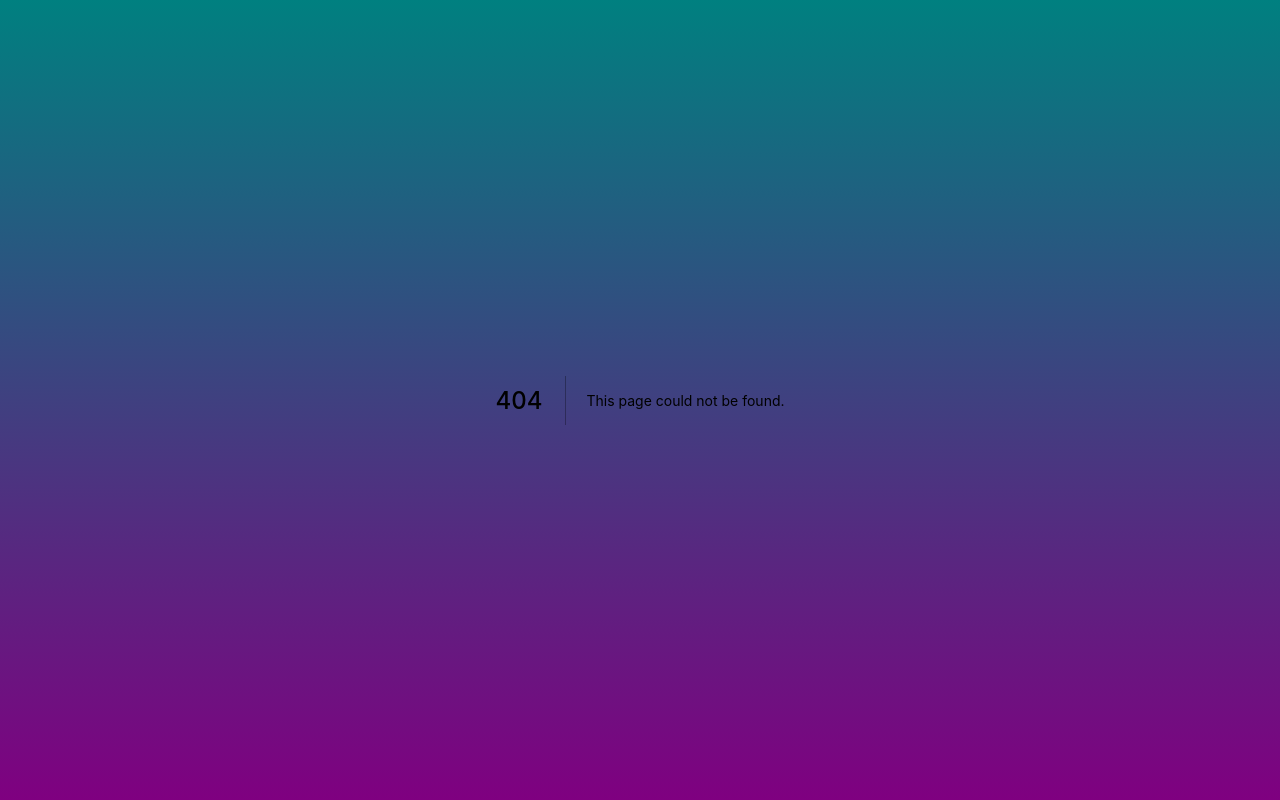
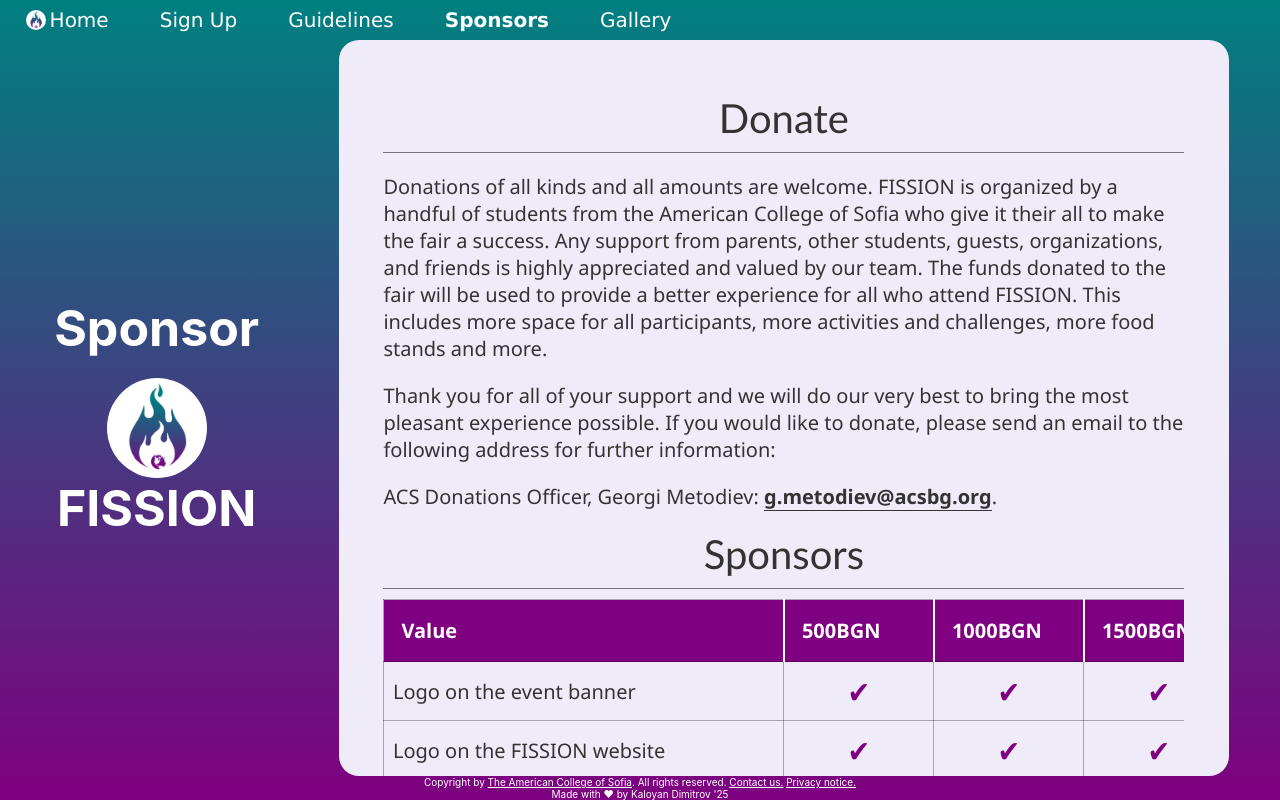
Before and after one commit to FreakyCoder/fission, a Next.js app: page /sponsors in a window 1280 px wide. Before the commit this address had no page. Built offline with nearby package versions, Linux system fonts and the light colour scheme.

Commit message:
Added sponsorship packages.

```diff
--- a/components/NavBar.js
+++ b/components/NavBar.js
@@ -24,8 +24,8 @@ export default function NavBar() {
 			content: "Guidelines",
 		},
 		{
-			href: "/donate",
-			content: "Donate",
+			href: "/sponsors",
+			content: "Sponsors",
 		},
 		{
 			href: "/gallery",
--- /dev/null
+++ b/components/SponsorshipTableCell.js
@@ -0,0 +1,26 @@
+export default function SponsorshipTableCell({ children }) {
+	let symbol;
+	switch (children) {
+		case "✔":
+			symbol = <span style={{ color: "#7f0080" }}>✔</span>;
+			break;
+		case "✘":
+			symbol = <span style={{ color: "#af0000" }}>✘</span>;
+			break;
+		default:
+	}
+	return (
+		<td>
+			<div
+				style={{
+					display: "flex",
+					justifyContent: "center",
+					alignItems: "center",
+					fontSize: "1.5em",
+				}}
+			>
+				{symbol}
+			</div>
+		</td>
+	);
+}
--- /dev/null
+++ b/pages/sponsors.js
@@ -0,0 +1,162 @@
+import Head from "next/head";
+import PageWrapper from "../components/PageWrapper";
+import ResponsiveTable from "../components/ResponsiveTable";
+import SponsorshipTableCell from "../components/SponsorshipTableCell";
+import styles from "../styles/General.module.css";
+
+export default function Donate() {
+	return (
+		<PageWrapper text="Sponsor">
+			<Head>
+				<title>FISSION :: Sponsors</title>
+			</Head>
+			<div className={styles.content}>
+				<h1>Donate</h1>
+				<hr />
+				<p>
+					Donations of all kinds and all amounts are welcome. FISSION
+					is organized by a handful of students from the American
+					College of Sofia who give it their all to make the fair a
+					success. Any support from parents, other students, guests,
+					organizations, and friends is highly appreciated and valued
+					by our team. The funds donated to the fair will be used to
+					provide a better experience for all who attend FISSION. This
+					includes more space for all participants, more activities
+					and challenges, more food stands and more.{" "}
+				</p>
+				<p>
+					Thank you for all of your support and we will do our very
+					best to bring the most pleasant experience possible. If you
+					would like to donate, please send an email to the following
+					address for further information:{" "}
+				</p>
+				<p>
+					ACS Donations Officer, Georgi Metodiev:{" "}
+					<a
+						href="mailto:g.metodiev@acsbg.org"
+						className={styles.mail}
+					>
+						g.metodiev@acsbg.org
+					</a>
+					.
+				</p>
+				<h1>Sponsors</h1>
+				<hr />
+				<ResponsiveTable>
+					<colgroup>
+						<col style={{ minWidth: "20em" }} />
+						<col style={{ minWidth: "7.5em" }} />
+						<col style={{ minWidth: "7.5em" }} />
+						<col style={{ minWidth: "7.5em" }} />
+					</colgroup>
+					<thead>
+						<tr>
+							<th>Value</th>
+							<th>500BGN</th>
+							<th>1000BGN</th>
+							<th>1500BGN</th>
+						</tr>
+					</thead>
+					<tbody>
+						<tr>
+							<td>Logo on the event banner</td>
+							<SponsorshipTableCell>
+								&#x2714;
+							</SponsorshipTableCell>
+							<SponsorshipTableCell>
+								&#x2714;
+							</SponsorshipTableCell>
+							<SponsorshipTableCell>
+								&#x2714;
+							</SponsorshipTableCell>
+						</tr>
+						<tr>
+							<td>Logo on the FISSION website</td>
+							<SponsorshipTableCell>
+								&#x2714;
+							</SponsorshipTableCell>
+							<SponsorshipTableCell>
+								&#x2714;
+							</SponsorshipTableCell>
+							<SponsorshipTableCell>
+								&#x2714;
+							</SponsorshipTableCell>
+						</tr>
+						<tr>
+							<td>Inclusion in email bulletin</td>
+							<SponsorshipTableCell>
+								&#x2714;
+							</SponsorshipTableCell>
+							<SponsorshipTableCell>
+								&#x2714;
+							</SponsorshipTableCell>
+							<SponsorshipTableCell>
+								&#x2714;
+							</SponsorshipTableCell>
+						</tr>
+						<tr>
+							<td>
+								Distribution of advertisement material at the
+								event
+							</td>
+							<SponsorshipTableCell>
+								&#x2718;
+							</SponsorshipTableCell>
+							<SponsorshipTableCell>
+								&#x2714;
+							</SponsorshipTableCell>
+							<SponsorshipTableCell>
+								&#x2714;
+							</SponsorshipTableCell>
+						</tr>
+						<tr>
+							<td>Banner at the event</td>
+							<SponsorshipTableCell>
+								&#x2718;
+							</SponsorshipTableCell>
+							<SponsorshipTableCell>
+								&#x2714;
+							</SponsorshipTableCell>
+							<SponsorshipTableCell>
+								&#x2714;
+							</SponsorshipTableCell>
+						</tr>
+						<tr>
+							<td>
+								Speaker time slot (5 minutes) during the event
+							</td>
+							<SponsorshipTableCell>
+								&#x2718;
+							</SponsorshipTableCell>
+							<SponsorshipTableCell>
+								&#x2718;
+							</SponsorshipTableCell>
+							<SponsorshipTableCell>
+								&#x2714;
+							</SponsorshipTableCell>
+						</tr>
+						<tr>
+							<td>Booth at the event</td>
+							<SponsorshipTableCell>
+								&#x2718;
+							</SponsorshipTableCell>
+							<SponsorshipTableCell>
+								&#x2718;
+							</SponsorshipTableCell>
+							<SponsorshipTableCell>
+								&#x2714;
+							</SponsorshipTableCell>
+						</tr>
+					</tbody>
+				</ResponsiveTable>
+				<p>
+					To sponsor the event, email us at{" "}
+					<a href="mailto:fission@acsbg.org" className={styles.mail}>
+						fission@acsbg.org
+					</a>
+					.
+				</p>
+			</div>
+		</PageWrapper>
+	);
+}
```
Also changed, not shown: pages/donate.js (deleted, +0 -51 lines).
